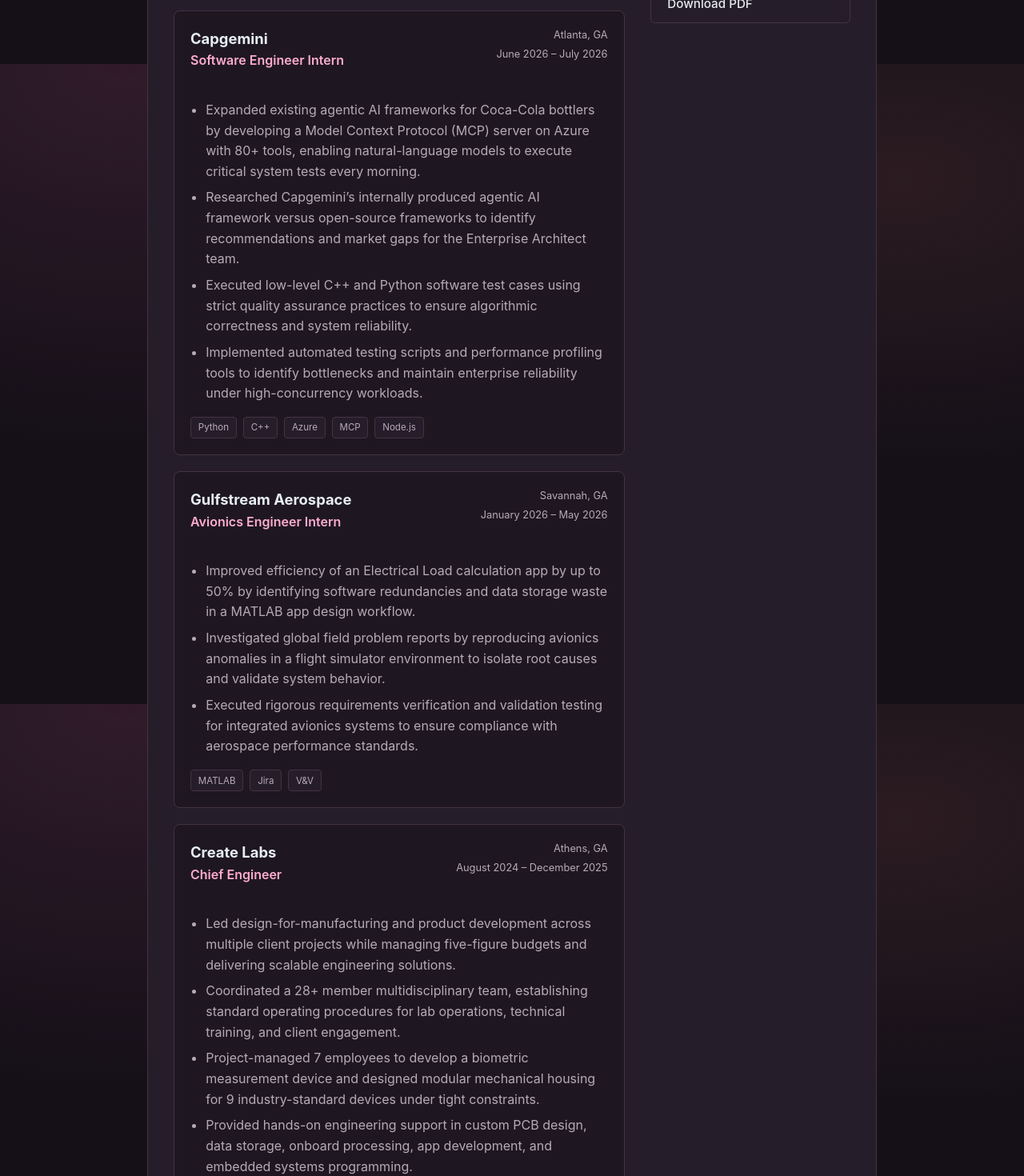
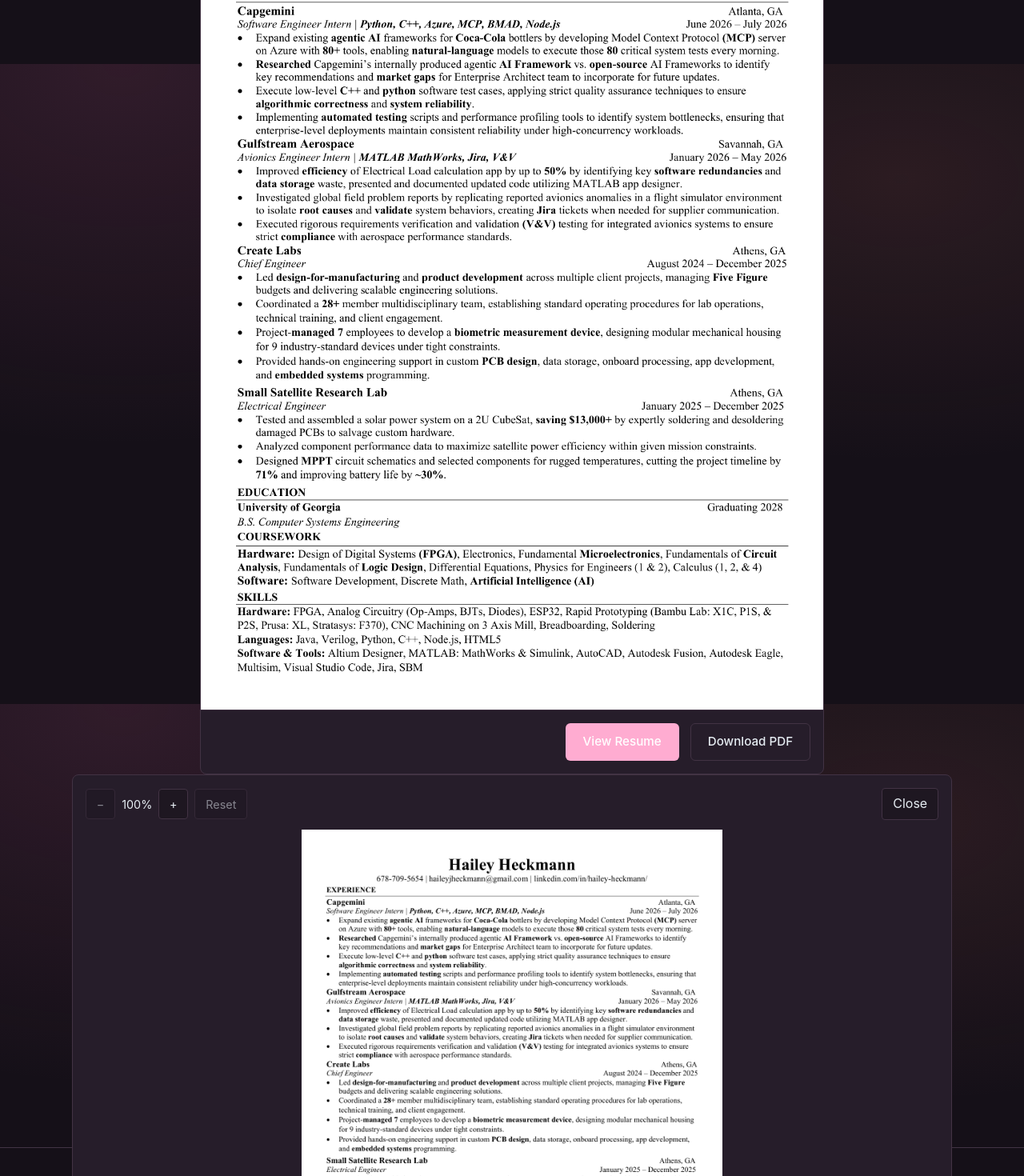
Before and after one commit to hheckmann/Personal-Website, a Next.js app: page / in a window 1280 px wide. Shown: the part 1520-2990 px from the top of the page at 80% size. Built offline with nearby package versions, Linux system fonts and the light colour scheme.

Commit message:
fixing resume

```diff
--- a/app/globals.css
+++ b/app/globals.css
@@ -288,98 +288,120 @@ main {
   text-decoration: underline;
 }
 
-.resume-box {
-  display: grid;
-  grid-template-columns: 1.8fr 0.8fr;
-  gap: 2rem;
-  align-items: start;
-  padding: 2rem;
+.resume-viewer {
+  max-width: 780px;
+  margin: 0 auto;
+  overflow: hidden;
   border: 1px solid var(--border);
   border-radius: 8px;
   background-color: var(--bg-card);
 }
 
-.resume-copy {
-  color: var(--text-muted);
+.resume-image {
+  display: block;
+  width: 100%;
+  height: auto;
+  margin: 0 auto;
 }
 
-.resume-copy p {
-  margin-top: 0;
-  margin-bottom: 1.5rem;
+.resume-image-button {
+  display: block;
+  width: 100%;
+  padding: 0;
+  border: 0;
+  background: transparent;
+  cursor: zoom-in;
 }
 
-.resume-experience {
-  display: grid;
-  gap: 1.25rem;
+.resume-image-button:focus-visible {
+  outline: 3px solid var(--accent);
+  outline-offset: -3px;
 }
 
-.resume-entry {
-  padding: 1.25rem;
+.resume-dialog {
+  position: fixed;
+  display: flex;
+  flex-direction: column;
+  width: min(96vw, 1100px);
+  height: min(96vh, 1400px);
+  max-width: none;
+  max-height: none;
+  margin: auto;
+  padding: 1rem;
   border: 1px solid var(--border);
   border-radius: 8px;
-  background: var(--bg-secondary);
+  background: var(--bg-card);
+  color: var(--text-main);
 }
 
-.resume-entry-header {
+.resume-dialog::backdrop {
+  background: rgb(0 0 0 / 80%);
+  backdrop-filter: blur(4px);
+}
+
+.resume-dialog-toolbar {
   display: flex;
   justify-content: space-between;
+  align-items: center;
   gap: 1rem;
+  min-height: 2.5rem;
   margin-bottom: 0.75rem;
 }
 
-.resume-entry h3 {
-  margin: 0;
+.resume-zoom-controls {
+  display: flex;
+  align-items: center;
+  gap: 0.5rem;
   color: var(--text-main);
-  font-size: 1.15rem;
+  font-size: 0.9rem;
 }
 
-.resume-role {
-  margin: 0.2rem 0 0;
-  color: var(--accent);
-  font-weight: 600;
+.resume-zoom-controls button,
+.resume-dialog-close {
+  padding: 0.4rem 0.8rem;
+  border: 1px solid var(--border);
+  border-radius: 4px;
+  background: var(--bg-secondary);
+  color: var(--text-main);
+  cursor: pointer;
 }
 
-.resume-meta {
-  display: flex;
-  flex-direction: column;
-  align-items: flex-end;
-  gap: 0.2rem;
-  color: var(--text-muted);
-  font-size: 0.8rem;
-  white-space: nowrap;
+.resume-zoom-controls button:disabled {
+  opacity: 0.5;
+  cursor: not-allowed;
 }
 
-.resume-bullets {
-  margin: 0;
-  padding-left: 1.2rem;
-  color: var(--text-muted);
+.resume-dialog-content {
+  flex: 1;
+  min-height: 0;
+  overflow: auto;
+  overscroll-behavior: contain;
+  text-align: center;
 }
 
-.resume-bullets li + li {
-  margin-top: 0.45rem;
+.resume-dialog-image {
+  display: block;
+  width: auto;
+  max-width: none;
+  margin: 0 auto;
 }
 
-.resume-tech-list {
-  display: flex;
-  flex-wrap: wrap;
-  gap: 0.5rem;
-  margin-top: 1rem;
+.resume-dialog-close {
+  flex-shrink: 0;
 }
 
-.resume-tech-list span {
-  padding: 0.22rem 0.55rem;
-  border: 1px solid var(--border);
-  border-radius: 4px;
-  background: var(--bg-card);
-  color: var(--text-muted);
-  font-size: 0.72rem;
+.resume-zoom-controls button:focus-visible,
+.resume-dialog-close:focus-visible {
+  outline: 2px solid var(--accent);
+  outline-offset: 2px;
 }
 
 .resume-actions {
   display: flex;
-  flex-direction: column;
+  justify-content: flex-end;
   gap: 0.9rem;
-  padding-top: 0.5rem;
+  padding: 1rem;
+  border-top: 1px solid var(--border);
 }
 
 .contact-box {
@@ -463,22 +485,20 @@ footer {
     align-items: flex-start;
   }
 
-  .resume-box {
-    grid-template-columns: 1fr;
-    padding: 1.5rem;
-  }
-
-  .resume-entry-header {
+  .resume-actions {
     flex-direction: column;
   }
 
-  .resume-meta {
-    align-items: flex-start;
-    white-space: normal;
+  .resume-dialog {
+    padding: 0.6rem;
   }
 
-  .resume-actions {
-    align-items: stretch;
+  .resume-dialog-toolbar {
+    align-items: flex-start;
+  }
+
+  .resume-zoom-controls {
+    flex-wrap: wrap;
   }
 
   .contact-box {
--- a/app/page.tsx
+++ b/app/page.tsx
@@ -1,7 +1,7 @@
 "use client";
 
 import Image from "next/image";
-import { useEffect, useState } from "react";
+import { useEffect, useRef, useState } from "react";
 
 const projects = [
   {
@@ -36,74 +36,37 @@ const projects = [
   },
 ] as const;
 
-const resumeExperience = [
-  {
-    company: "Capgemini",
-    location: "Atlanta, GA",
-    title: "Software Engineer Intern",
-    duration: "June 2026 – July 2026",
-    technologies: ["Python", "C++", "Azure", "MCP", "Node.js"],
-    bullets: [
-      "Expanded existing agentic AI frameworks for Coca-Cola bottlers by developing a Model Context Protocol (MCP) server on Azure with 80+ tools, enabling natural-language models to execute critical system tests every morning.",
-      "Researched Capgemini’s internally produced agentic AI framework versus open-source frameworks to identify recommendations and market gaps for the Enterprise Architect team.",
-      "Executed low-level C++ and Python software test cases using strict quality assurance practices to ensure algorithmic correctness and system reliability.",
-      "Implemented automated testing scripts and performance profiling tools to identify bottlenecks and maintain enterprise reliability under high-concurrency workloads.",
-    ],
-  },
-  {
-    company: "Gulfstream Aerospace",
-    location: "Savannah, GA",
-    title: "Avionics Engineer Intern",
-    duration: "January 2026 – May 2026",
-    technologies: ["MATLAB", "Jira", "V&V"],
-    bullets: [
-      "Improved efficiency of an Electrical Load calculation app by up to 50% by identifying software redundancies and data storage waste in a MATLAB app design workflow.",
-      "Investigated global field problem reports by reproducing avionics anomalies in a flight simulator environment to isolate root causes and validate system behavior.",
-      "Executed rigorous requirements verification and validation testing for integrated avionics systems to ensure compliance with aerospace performance standards.",
-    ],
-  },
-  {
-    company: "Create Labs",
-    location: "Athens, GA",
-    title: "Chief Engineer",
-    duration: "August 2024 – December 2025",
-    technologies: ["Product Development", "PCB Design", "Embedded Systems"],
-    bullets: [
-      "Led design-for-manufacturing and product development across multiple client projects while managing five-figure budgets and delivering scalable engineering solutions.",
-      "Coordinated a 28+ member multidisciplinary team, establishing standard operating procedures for lab operations, technical training, and client engagement.",
-      "Project-managed 7 employees to develop a biometric measurement device and designed modular mechanical housing for 9 industry-standard devices under tight constraints.",
-      "Provided hands-on engineering support in custom PCB design, data storage, onboard processing, app development, and embedded systems programming.",
-    ],
-  },
-  {
-    company: "Small Satellite Research Lab",
-    location: "Athens, GA",
-    title: "Electrical Engineer",
-    duration: "January 2025 – December 2025",
-    technologies: ["Power Systems", "PCB Rework", "MPPT"],
-    bullets: [
-      "Tested and assembled a solar power system on a 2U CubeSat, saving $13,000+ by soldering and desoldering damaged PCBs to salvage custom hardware.",
-      "Analyzed component performance data to maximize satellite power efficiency within mission constraints.",
-      "Designed MPPT circuit schematics and selected components for rugged temperatures, cutting the project timeline by 71% and improving battery life by approximately 30%.",
-    ],
-  },
-] as const;
-
 type ProjectFilter = "all" | "systems" | "web";
 type Theme = "dark" | "light";
 
 export default function Home() {
   const [filter, setFilter] = useState<ProjectFilter>("all");
   const [theme, setTheme] = useState<Theme>("dark");
+  const [isResumeEnlarged, setIsResumeEnlarged] = useState(false);
+  const [resumeZoom, setResumeZoom] = useState(1);
+  const resumeDialogRef = useRef<HTMLDialogElement>(null);
 
   useEffect(() => {
     document.documentElement.dataset.theme = theme;
     window.localStorage.setItem("theme", theme);
   }, [theme]);
 
+  useEffect(() => {
+    const dialog = resumeDialogRef.current;
+    if (isResumeEnlarged && dialog && !dialog.open) {
+      dialog.showModal();
+    } else if (!isResumeEnlarged && dialog?.open) {
+      dialog.close();
+    }
+  }, [isResumeEnlarged]);
+
   const visibleProjects = projects.filter(
     (project) => filter === "all" || project.category === filter,
   );
+
+  const changeResumeZoom = (amount: number) => {
+    setResumeZoom((zoom) => Math.min(3, Math.max(1, zoom + amount)));
+  };
 
   return (
     <>
@@ -201,45 +164,26 @@ export default function Home() {
           <div className="section-header">
             <h2 className="section-title">Resume</h2>
           </div>
-
-          <div className="resume-box">
-            <div className="resume-copy">
-              <p>
-                My experience blends software engineering, avionics, embedded
-                systems, and product development — with a focus on building
-                reliable, high-impact solutions.
-              </p>
-
-              <div className="resume-experience">
-                {resumeExperience.map((entry) => (
-                  <article className="resume-entry" key={entry.company}>
-                    <div className="resume-entry-header">
-                      <div>
-                        <h3>{entry.company}</h3>
-                        <p className="resume-role">{entry.title}</p>
-                      </div>
-                      <div className="resume-meta">
-                        <span>{entry.location}</span>
-                        <span>{entry.duration}</span>
-                      </div>
-                    </div>
-
-                    <ul className="resume-bullets">
-                      {entry.bullets.map((bullet) => (
-                        <li key={bullet}>{bullet}</li>
-                      ))}
-                    </ul>
-
-                    <div className="resume-tech-list">
-                      {entry.technologies.map((technology) => (
-                        <span key={technology}>{technology}</span>
-                      ))}
-                    </div>
-                  </article>
-                ))}
-              </div>
-            </div>
-
+          <div className="resume-viewer">
+            <button
+              type="button"
+              className="resume-image-button"
+              aria-label="Enlarge resume preview"
+              aria-haspopup="dialog"
+              onClick={() => {
+                setResumeZoom(1);
+                setIsResumeEnlarged(true);
+              }}
+            >
+              <Image
+                src="/resume-page-1.png"
+                alt="Hailey Heckmann 2026 Resume"
+                width={1224}
+                height={1584}
+                className="resume-image"
+                unoptimized
+              />
+            </button>
             <div className="resume-actions">
               <a
                 href="/Hailey-Heckmann-2026-Resume.pdf"
@@ -258,6 +202,75 @@ export default function Home() {
               </a>
             </div>
           </div>
+          <dialog
+            ref={resumeDialogRef}
+            className="resume-dialog"
+            aria-label="Enlarged resume preview"
+            onClose={() => setIsResumeEnlarged(false)}
+            onCancel={() => setIsResumeEnlarged(false)}
+            onClick={(event) => {
+              if (event.target === event.currentTarget) {
+                setIsResumeEnlarged(false);
+              }
+            }}
+          >
+            <div className="resume-dialog-toolbar">
+              <div className="resume-zoom-controls" aria-label="Resume zoom controls">
+                <button
+                  type="button"
+                  aria-label="Zoom out"
+                  disabled={resumeZoom <= 1}
+                  onClick={() => changeResumeZoom(-0.25)}
+                >
+                  −
+                </button>
+                <span aria-live="polite">
+                  {Math.round(resumeZoom * 100)}%
+                </span>
+                <button
+                  type="button"
+                  aria-label="Zoom in"
+                  disabled={resumeZoom >= 3}
+                  onClick={() => changeResumeZoom(0.25)}
+                >
+                  +
+                </button>
+                <button
+                  type="button"
+                  onClick={() => setResumeZoom(1)}
+                  disabled={resumeZoom === 1}
+                >
+                  Reset
+                </button>
+              </div>
+              <button
+                type="button"
+                className="resume-dialog-close"
+                onClick={() => setIsResumeEnlarged(false)}
+              >
+                Close
+              </button>
+            </div>
+            <div
+              className="resume-dialog-content"
+              onWheel={(event) => {
+                if (event.ctrlKey || event.metaKey) {
+                  event.preventDefault();
+                  changeResumeZoom(event.deltaY < 0 ? 0.1 : -0.1);
+                }
+              }}
+            >
+              <Image
+                src="/resume-page-1.png"
+                alt="Hailey Heckmann 2026 Resume"
+                width={1224}
+                height={1584}
+                className="resume-dialog-image"
+                style={{ height: `${resumeZoom * 100}%` }}
+                unoptimized
+              />
+            </div>
+          </dialog>
         </section>
 
         <section id="contact" className="section">
```
Also changed, not shown: public/resume-page-1.png (added).
